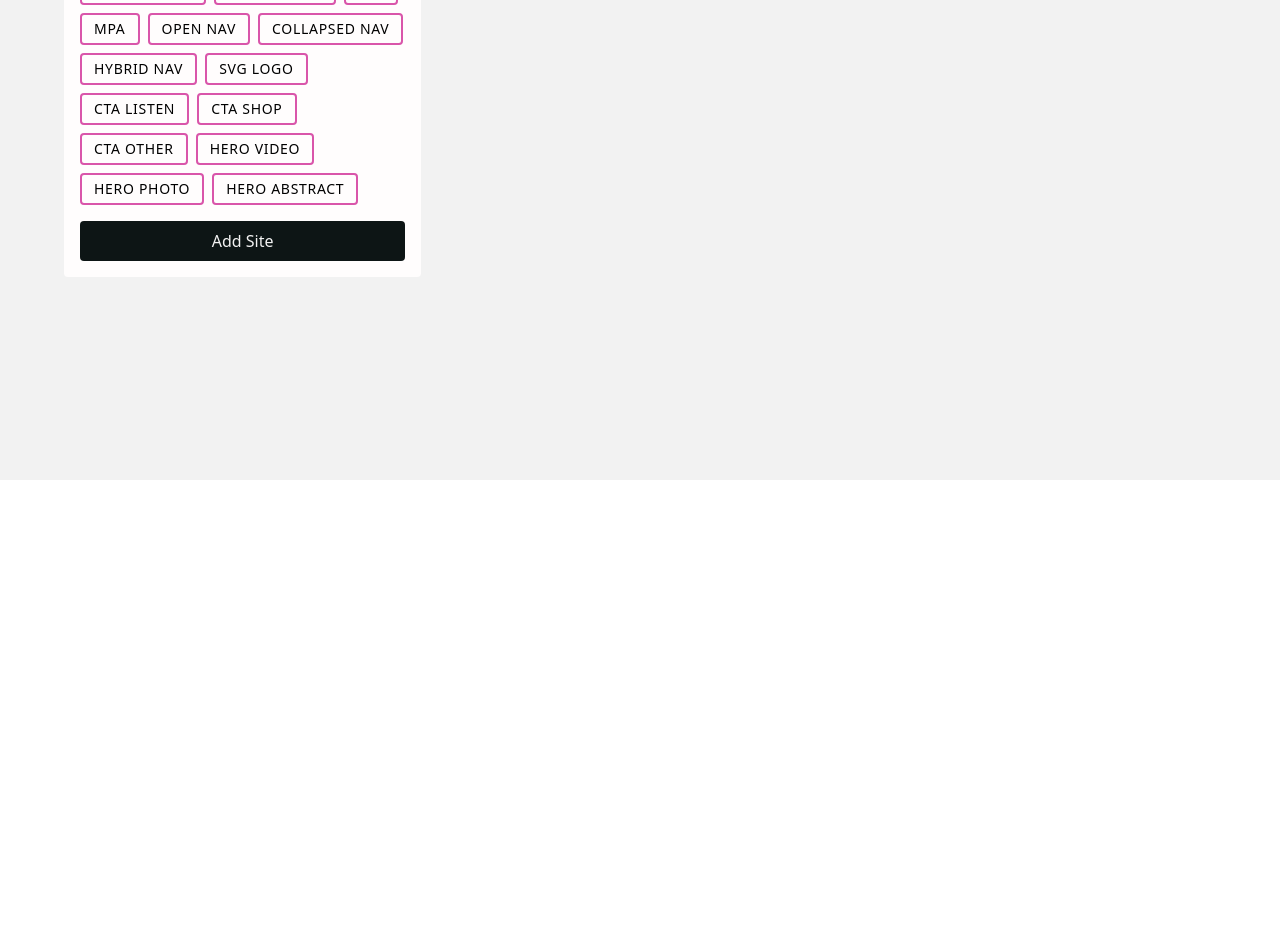
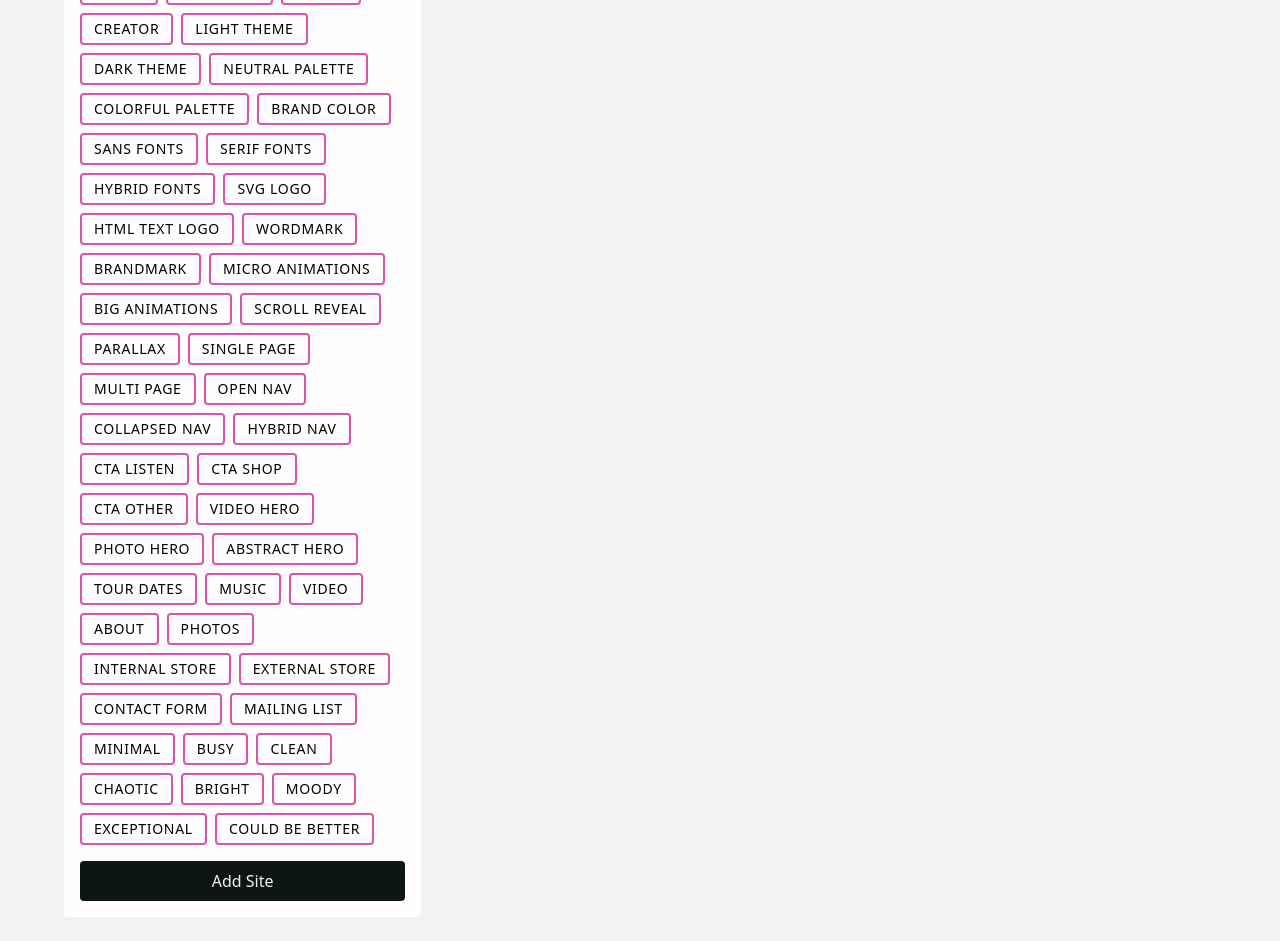
Before and after one commit to jxhnkndl/site-ref-db, a React (Vite) app in the folder client/: page / in a window 1280 px wide. Shown: the part 320-1261 px from the top of the page. Before the commit the page ends 800 px from the top, so only its background shows below. Built offline with nearby package versions, Linux system fonts and the light colour scheme.

Commit message:
update keywords array

```diff
--- a/client/src/keywords.js
+++ b/client/src/keywords.js
@@ -1,16 +1,50 @@
 export const keywords = [
-  { keyword: 'Light Theme', name: 'light-theme'},
-  { keyword: 'Dark Theme', name: 'dark-theme'},
-  { keyword: 'SPA', name: 'spa'},
-  { keyword: 'MPA', name: 'mpa'},
+  { keyword: 'Artist', name: 'type-artist'},
+  { keyword: 'Producer', name: 'type-producer'},
+  { keyword: 'Brand', name: 'type-brand'},
+  { keyword: 'Creator', name: 'type-creator'},
+  { keyword: 'Light Theme', name: 'theme-dark'},
+  { keyword: 'Dark Theme', name: 'theme-light'},
+  { keyword: 'Neutral Palette', name: 'palette-neutral'},
+  { keyword: 'Colorful Palette', name: 'palette-colorful'},
+  { keyword: 'Brand Color', name: 'brand-color'},
+  { keyword: 'Sans Fonts', name: 'fonts-sans'},
+  { keyword: 'Serif Fonts', name: 'fonts-serif'},
+  { keyword: 'Hybrid Fonts', name: 'fonts-hybrid'},
+  { keyword: 'SVG Logo', name: 'logo-svg'},
+  { keyword: 'HTML Text Logo', name: 'logo-html'},
+  { keyword: 'Wordmark', name: 'logo-wordmark'},
+  { keyword: 'Brandmark', name: 'logo-brandmark'},
+  { keyword: 'Micro Animations', name: 'animations-micro'},
+  { keyword: 'Big Animations', name: 'animations-big'},
+  { keyword: 'Scroll Reveal', name: 'animations-scroll'},
+  { keyword: 'Parallax', name: 'animations-parallax'},
+  { keyword: 'Single Page', name: 'pages-spa'},
+  { keyword: 'Multi Page', name: 'pages-mpa'},
   { keyword: 'Open Nav', name: 'open-nav'},
   { keyword: 'Collapsed Nav', name: 'collapsed-nav'},
   { keyword: 'Hybrid Nav', name: 'hybrid-nav'},
-  { keyword: 'SVG Logo', name: 'svg-logo'},
   { keyword: 'CTA Listen', name: 'cta-listen'},
   { keyword: 'CTA Shop', name: 'cta-shop'},
   { keyword: 'CTA Other', name: 'cta-other'},
-  { keyword: 'Hero Video', name: 'hero-video'},
-  { keyword: 'Hero Photo', name: 'hero-photo'},
-  { keyword: 'Hero Abstract', name: 'hero-abstract'},
+  { keyword: 'Video Hero', name: 'hero-video'},
+  { keyword: 'Photo Hero', name: 'hero-photo'},
+  { keyword: 'Abstract Hero', name: 'hero-abstract'},
+  { keyword: 'Tour Dates', name: 'hero-abstract'},
+  { keyword: 'Music', name: 'hero-abstract'},
+  { keyword: 'Video', name: 'hero-abstract'},
+  { keyword: 'About', name: 'hero-abstract'},
+  { keyword: 'Photos', name: 'hero-abstract'},
+  { keyword: 'Internal Store', name: 'store-internal'},
+  { keyword: 'External Store', name: 'store-external'},
+  { keyword: 'Contact Form', name: 'contact-form'},
+  { keyword: 'Mailing List', name: 'mailing-list'},
+  { keyword: 'Minimal', name: 'style-minimal'},
+  { keyword: 'Busy', name: 'style-busy'},
+  { keyword: 'Clean', name: 'style-clean'},
+  { keyword: 'Chaotic', name: 'style-chaotic'},
+  { keyword: 'Bright', name: 'style-bright'},
+  { keyword: 'Moody', name: 'style-moody'},
+  { keyword: 'Exceptional', name: 'exceptional'},
+  { keyword: 'Could Be Better', name: 'could-be-better'},
 ]
```
